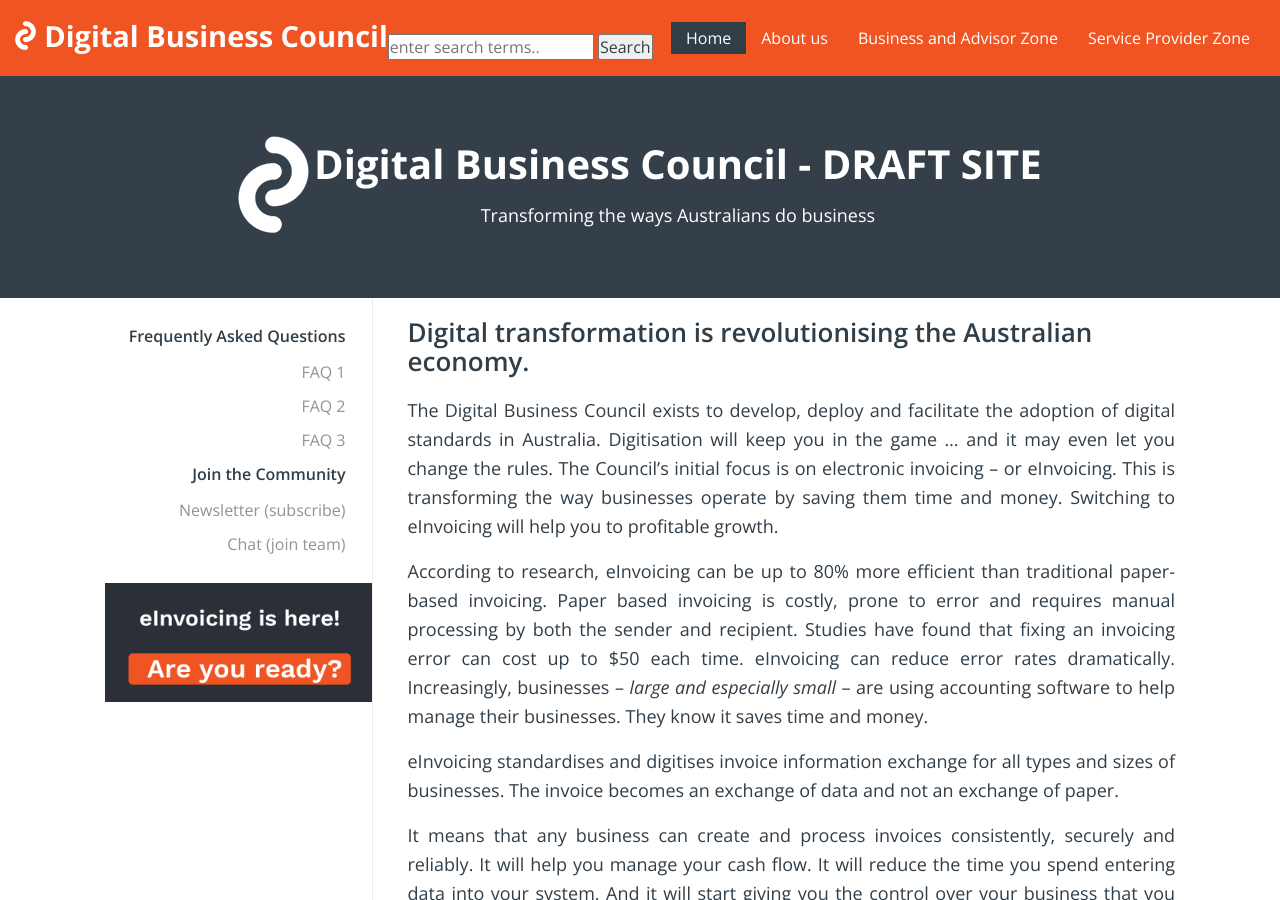
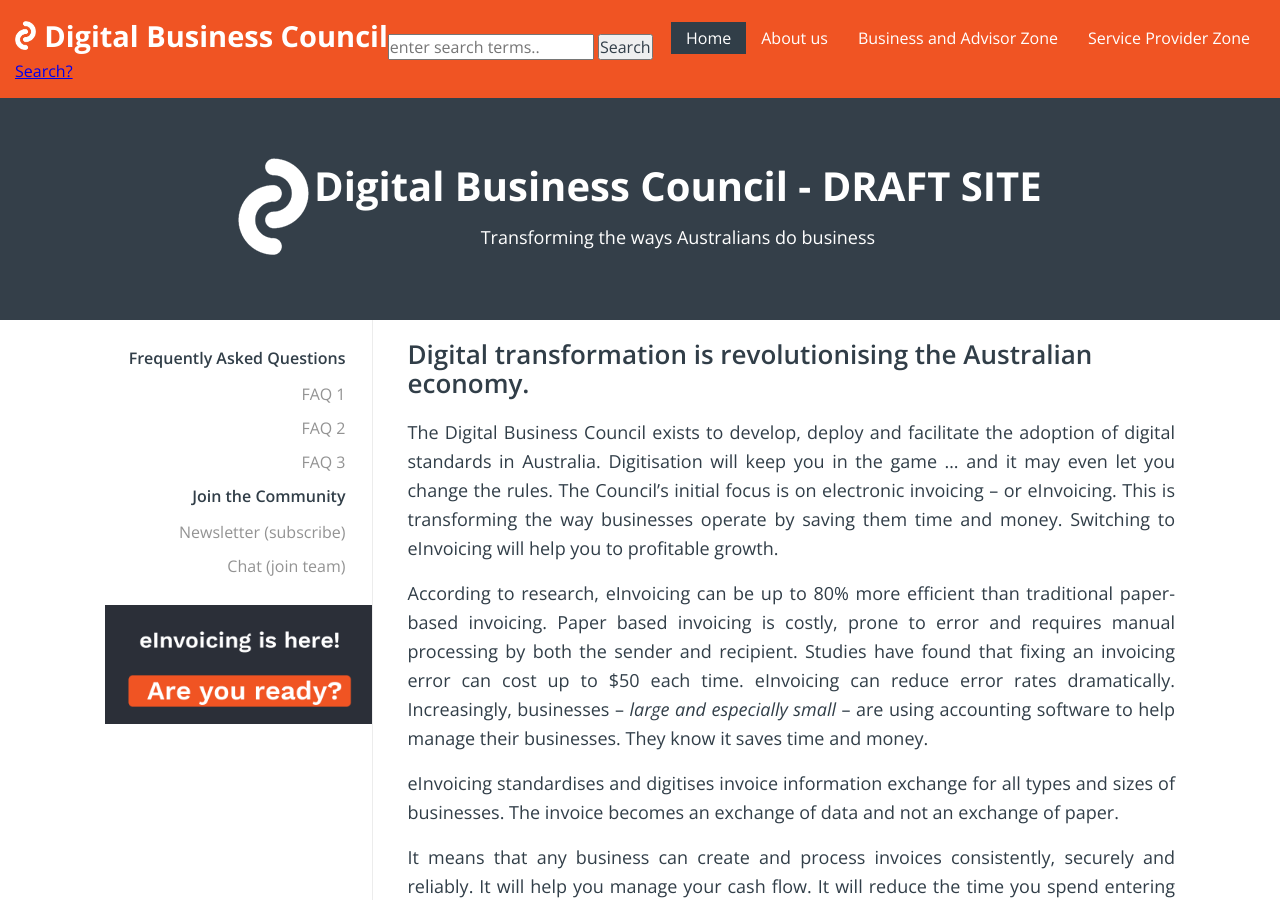
Before and after one commit to Digital-Business-Council/Digital-Business-Council.github.io, a Jekyll site: the page built from index.md, in a window 1280 px wide and 900 px high. Built offline with Jekyll 4.4.1, drawn with Linux system fonts in a browser that asks for light colours; our own code applies the rules of GitHub Pages for plain Markdown files.

Commit message:
Update header-menu.html

```diff
--- a/_includes/header-menu.html
+++ b/_includes/header-menu.html
@@ -45,4 +45,7 @@
                   <input id="searchButton" name="googleSearchName" type="button" value="Search">
               </form>
     </div>
+    <div id="searchIcon">
+        <a href="#">Search?</a>
+    </div>
   </div>
```
